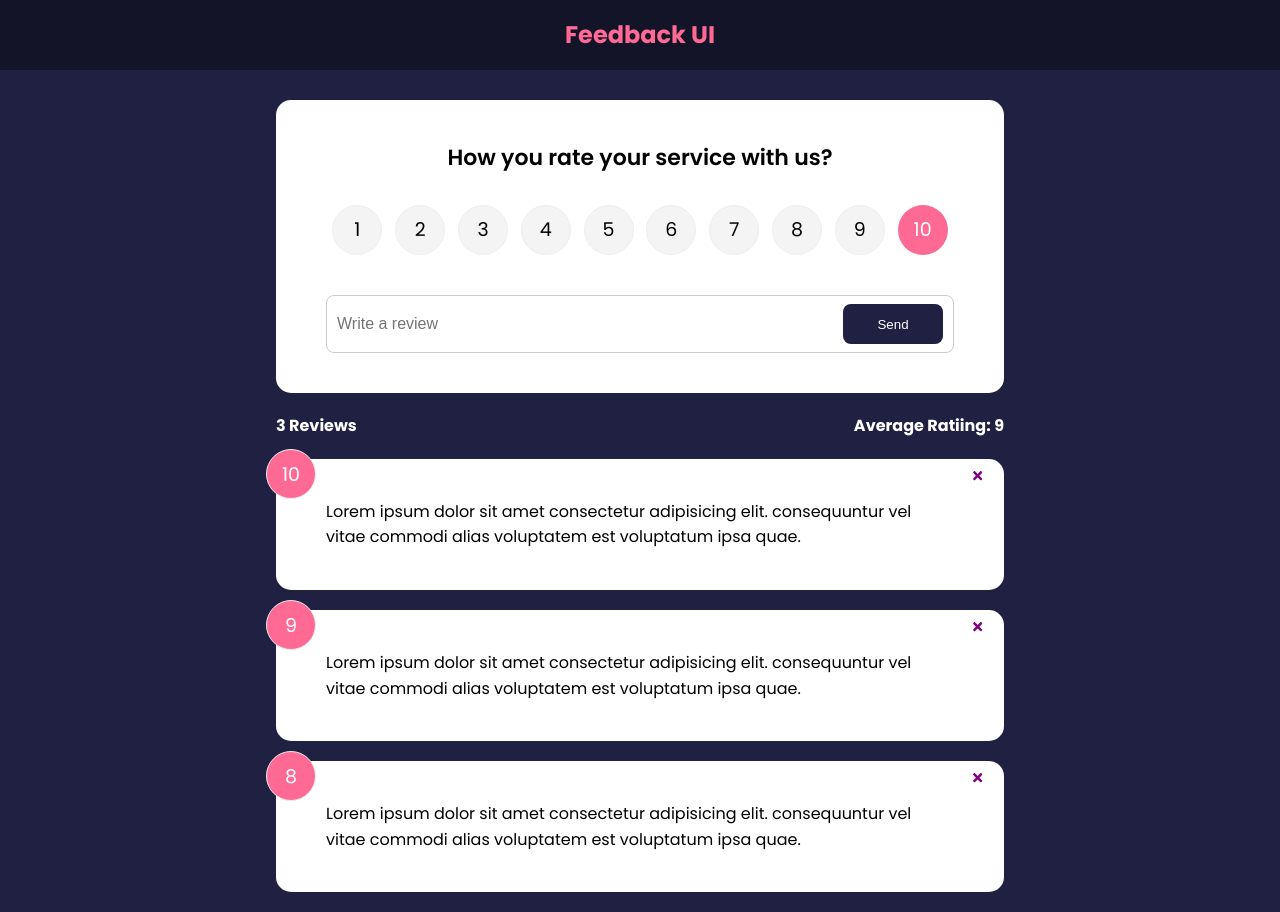
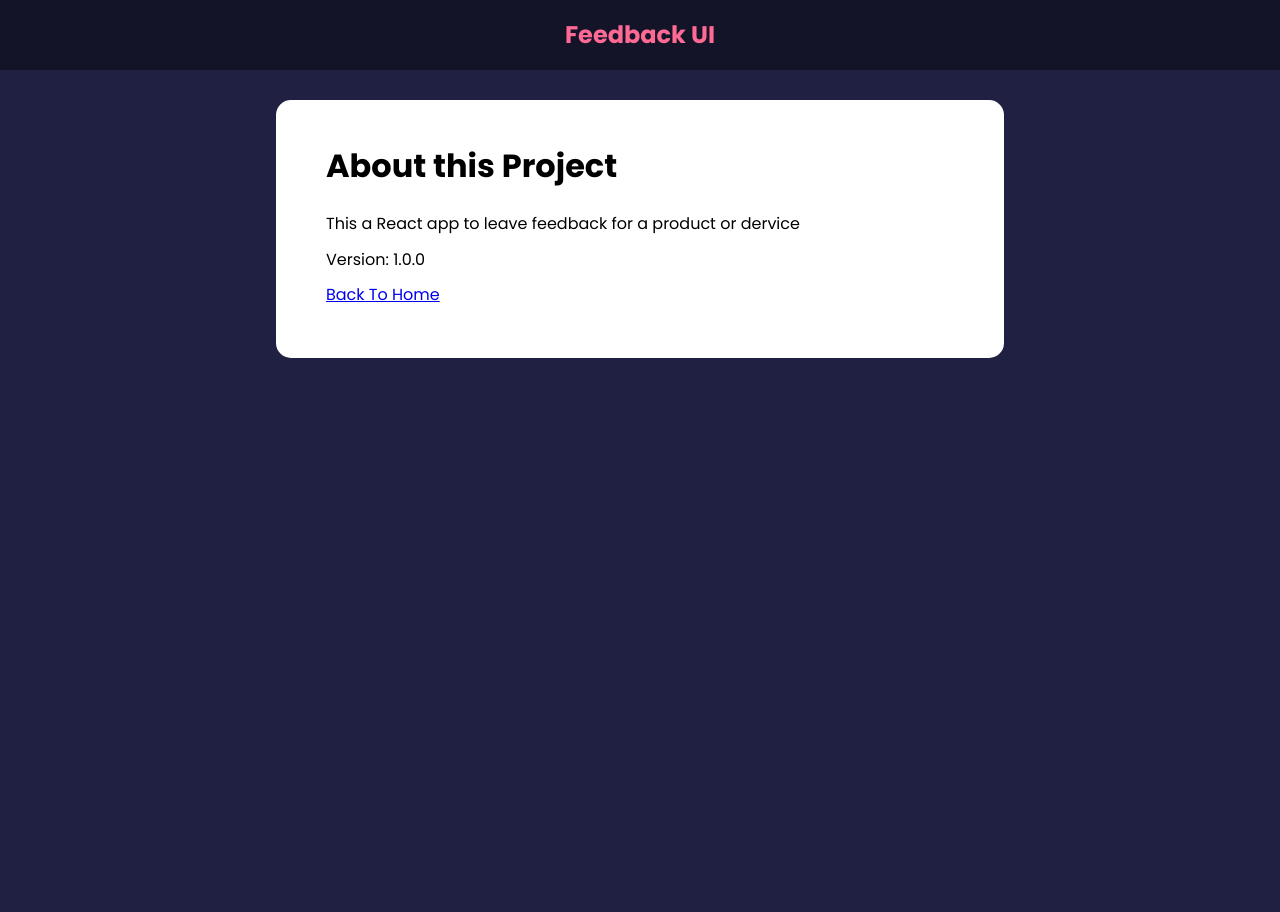
Before and after one commit to eamahma/feedback-app, a React (Create React App) app: page /about in a window 1280 px wide. After the commit the page ends 800 px from the top, so only its background shows below. Built offline with nearby package versions, Linux system fonts and the light colour scheme.

Commit message:
25 & 26 Creacting Routes

```diff
--- a/package.json
+++ b/package.json
@@ -10,6 +10,7 @@
     "react": "^17.0.2",
     "react-dom": "^17.0.2",
     "react-icons": "^4.3.1",
+    "react-router-dom": "^6.2.1",
     "react-scripts": "^2.1.3",
     "uuid": "^8.3.2",
     "web-vitals": "^2.1.2"
--- a/src/App.js
+++ b/src/App.js
@@ -1,4 +1,5 @@
 import React from "react"
+import { BrowserRouter as Router,Route, Routes} from "react-router-dom"
 import {v4 as uuidv4} from 'uuid'
 import Header from "./components/Header"
 import { useState } from "react"
@@ -6,6 +7,8 @@
 import FeedbackStats from "./components/FeedbackStats"
 import FeedbackForm from "./components/FeedbackForm"
 import FeedbackData from "./data/feedbackData"
+import AboutPage from "./pages/AboutPage"
+
 
 
 function App() {
@@ -24,15 +27,24 @@
 }
 
   return (
-    <>
+    <Router>
       <Header />
       <div className='container'>
-        <FeedbackForm handleAdd={addFeedback}/>
-        <FeedbackStats feedback={feedback}/>
-        <FeedbackList feedback={feedback}
-        handleDelete={deletFeedback}/>
+        <Routes>
+          <Route exact path='/' element={
+            <>
+              <FeedbackForm handleAdd={addFeedback}/>
+              <FeedbackStats feedback={feedback}/>
+              <FeedbackList feedback={feedback}
+              handleDelete={deletFeedback}/>
+            </>
+          }>
+          </Route>
+
+          <Route path='/about' element={<AboutPage />} />
+        </Routes>
       </div>
-    </>
+    </Router>
   )
 }
 
--- /dev/null
+++ b/src/pages/AboutPage.jsx
@@ -0,0 +1,20 @@
+import React from "react"
+import Card from "../components/shared/Card"
+
+function AboutPage() {
+  return (
+    <Card>
+      <div className="about">
+        <h1>About this Project</h1>
+        <p>This a React app to leave feedback for a product or dervice</p>
+        <p>Version: 1.0.0</p>
+
+        <p>
+          <a href="/">Back To Home</a>
+        </p>
+      </div>
+    </Card>
+  )
+}
+
+export default AboutPage
```
Also changed, not shown: 1 other file (tests, documents, lock files or other folders).
